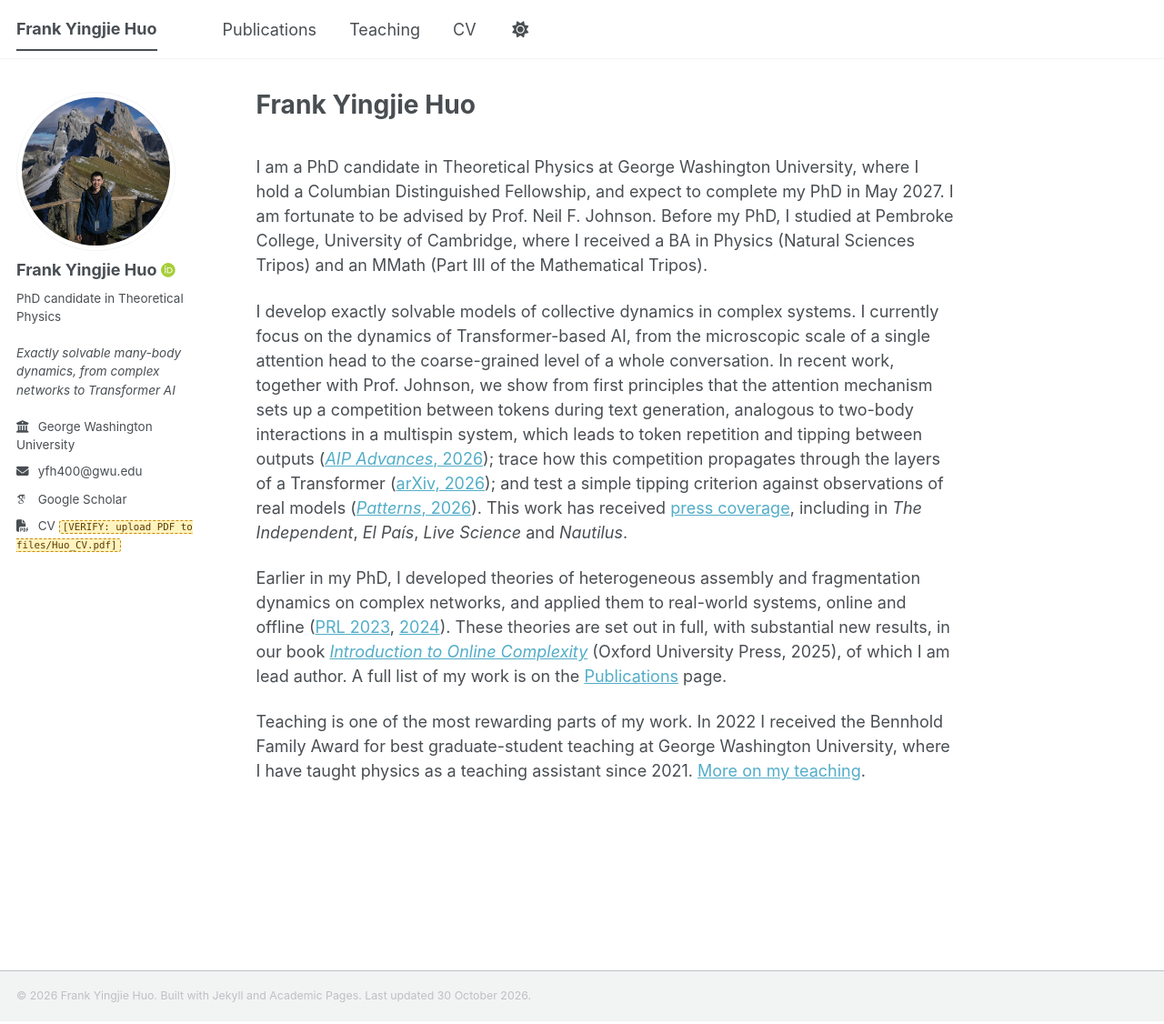
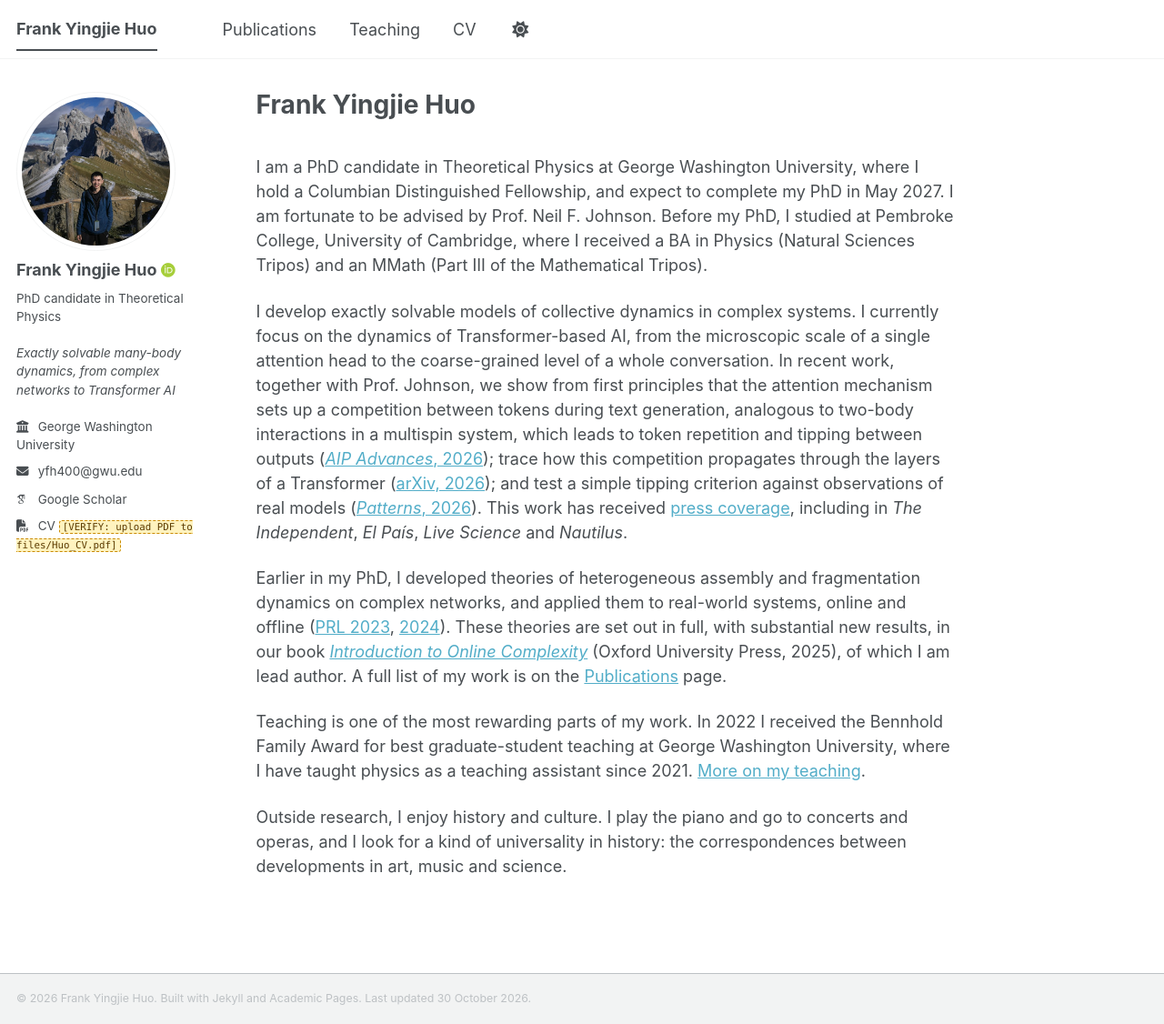
Before and after one commit to FrankHuo-217/huo.github.io, a Jekyll site: the page built from _pages/about.md, in a window 1280 px wide and 1126 px high. Shown: the whole window at 91% size. Built offline with Jekyll 4.4.1, drawn with Linux system fonts in a browser that asks for light colours; some web fonts are replaced; a script bundle is joined from its source files by our own code.

Commit message:
Add a closing paragraph on interests outside research
Co-Authored-By: Claude Opus 5.5 <noreply@anthropic.com>
Claude-Session: https://claude.ai/code/session_01EX1ohUgYjPPjqdCJmoT8XW

```diff
--- a/_pages/about.md
+++ b/_pages/about.md
@@ -23,3 +23,5 @@ I develop exactly solvable models of collective dynamics in complex systems. I c
 Earlier in my PhD, I developed theories of heterogeneous assembly and fragmentation dynamics on complex networks, and applied them to real-world systems, online and offline ([PRL 2023](https://doi.org/10.1103/PhysRevLett.130.237401), [2024](https://doi.org/10.1103/PhysRevLett.133.247401)). These theories are set out in full, with substantial new results, in our book [*Introduction to Online Complexity*](https://global.oup.com/academic/product/introduction-to-online-complexity-9780198921011) (Oxford University Press, 2025), of which I am lead author. A full list of my work is on the [Publications]({{ "/publications/" | relative_url }}) page.
 
 Teaching is one of the most rewarding parts of my work. In 2022 I received the Bennhold Family Award for best graduate-student teaching at George Washington University, where I have taught physics as a teaching assistant since 2021. [More on my teaching]({{ "/teaching/" | relative_url }}).
+
+Outside research, I enjoy history and culture. I play the piano and go to concerts and operas, and I look for a kind of universality in history: the correspondences between developments in art, music and science.
```
